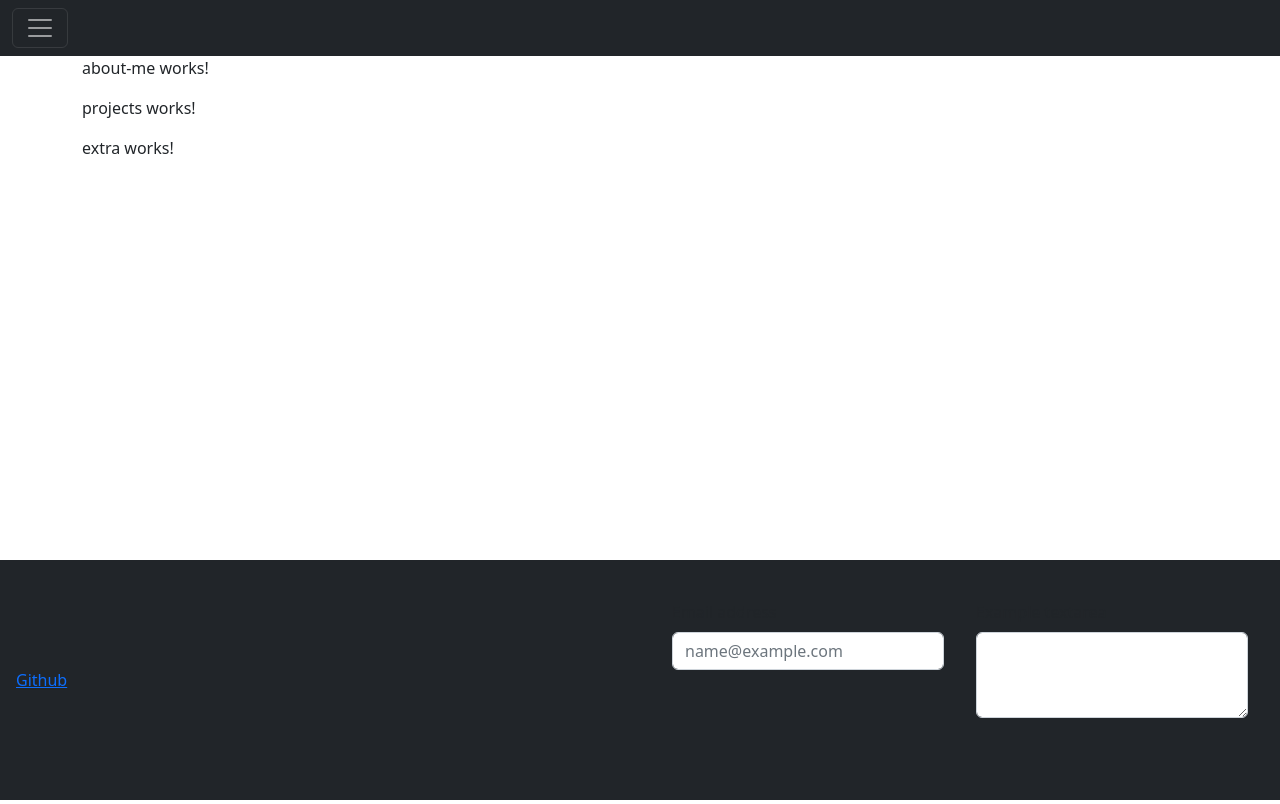
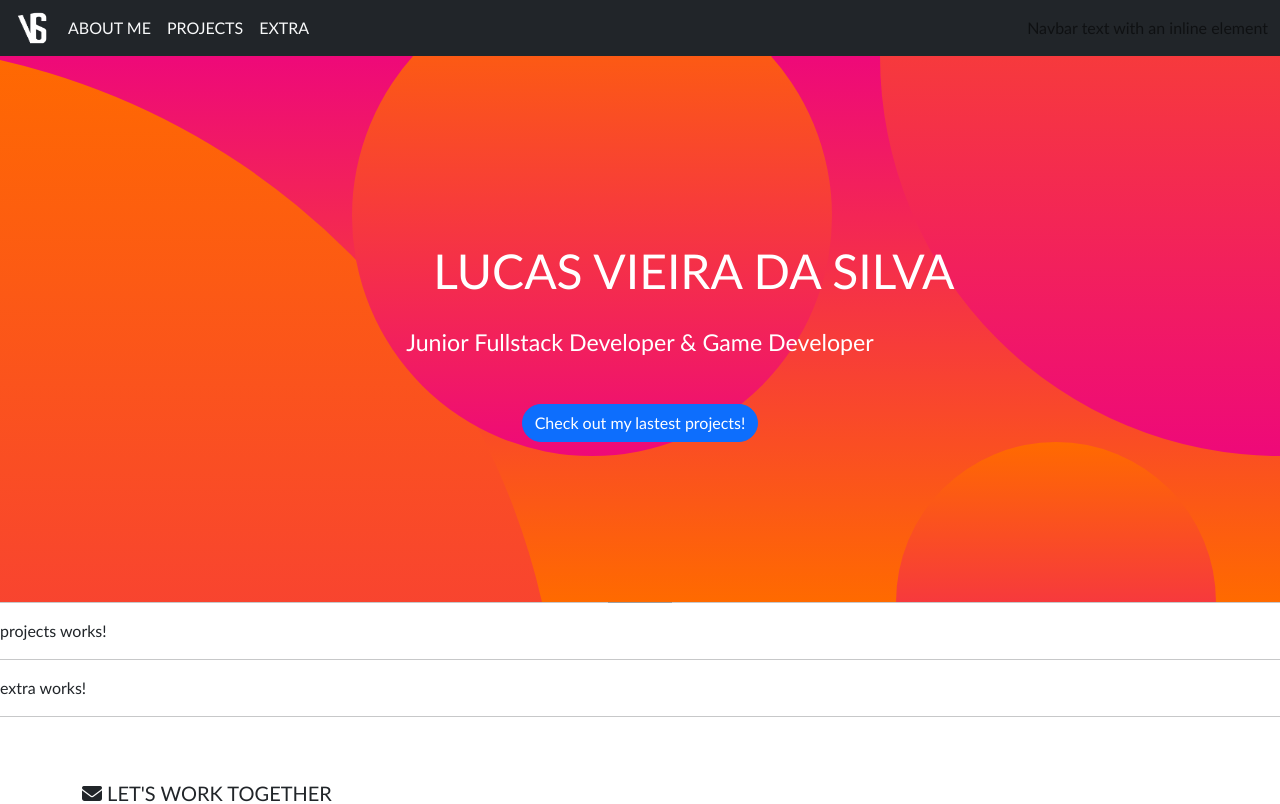
Before and after one commit to LucasVieiraS/lucasvieiras.github.io, an Angular app: page / in a window 1280 px wide. Shown: the top 804 px of the page. Built offline with nearby package versions, Linux system fonts and the light colour scheme.

Commit message:
new: page design

```diff
--- a/src/app/app.component.html
+++ b/src/app/app.component.html
@@ -1,41 +1,73 @@
 <header>
-  <div class="collapse" id="navbarToggleExternalContent">
-    <div class="bg-dark p-4">
-      <h5 class="text-white h4">Collapsed content</h5>
-      <span class="text-muted">Toggleable via the navbar brand.</span>
-    </div>
-  </div>
-  <nav class="navbar navbar-dark bg-dark">
+  <nav class="navbar navbar-expand-lg bg-dark">
     <div class="container-fluid">
-      <button class="navbar-toggler" type="button" data-bs-toggle="collapse" data-bs-target="#navbarToggleExternalContent" aria-controls="navbarToggleExternalContent" aria-expanded="false" aria-label="Toggle navigation">
+      <a href="/"><img src="../assets/personal-logo-scaled.png" id="personal-logo-navbar" width="40" height="32" class="d-block me-2" role="img"></a>
+      <button class="navbar-toggler" type="button" data-bs-toggle="collapse" data-bs-target="#navbarText" aria-controls="navbarText" aria-expanded="false" aria-label="Toggle navigation">
         <span class="navbar-toggler-icon"></span>
       </button>
+      <div class="collapse navbar-collapse" id="navbarText">
+        <ul class="navbar-nav me-auto mb-2 mb-lg-0">
+          <li class="nav-item">
+            <a class="nav-link active text-light" aria-current="page" routerLink="about-me">ABOUT ME</a>
+          </li>
+          <li class="nav-item">
+            <a class="nav-link text-light" routerLink="projects">PROJECTS</a>
+          </li>
+          <li class="nav-item">
+            <a class="nav-link text-light" routerLink="extra">EXTRA</a>
+          </li>
+        </ul>
+        <span class="navbar-text">
+          Navbar text with an inline element
+        </span>
+      </div>
     </div>
   </nav>
 </header>
 
 <section>
-  <main class="container">
-    <app-about-me></app-about-me>
-    <app-projects></app-projects>
-    <app-extra></app-extra>
-  </main>
+  <app-about-me></app-about-me>
+  <hr style="margin-top: -1px;">
+  <app-projects></app-projects>
+  <hr>
+  <app-extra></app-extra>
 </section>
 
 <footer>
-  <nav class="navbar navbar-dark bg-dark">
-    <div class="container-fluid">
-      <a href="https://github.com/LucasVieiraS">Github</a>
-    </div>
-    <div class="container-fluid">
+  <hr>
+  <div class="container py-5">
+    <div class="row">
+      <h5><i class="fa-solid fa-envelope"></i> LET'S WORK TOGETHER</h5>
       <div class="mb-3">
-        <label for="exampleFormControlInput1" class="form-label">Email address</label>
-        <input type="email" class="form-control" id="exampleFormControlInput1" placeholder="name@example.com">
+        <label for="exampleFormControlInput1" class="form-label">Email Address</label>
+        <input type="email" class="form-control" id="exampleFormControlInput1" placeholder="username@example.com">
       </div>
       <div class="mb-3">
-        <label for="exampleFormControlTextarea1" class="form-label">Example textarea</label>
-        <textarea class="form-control" id="exampleFormControlTextarea1" rows="3"></textarea>
+        <label for="exampleFormControlTextarea1" class="form-label">Message</label>
+        <textarea class="form-control" id="exampleFormControlTextarea1" rows="3" placeholder="Hello Lucas! I'm contacting you for..."></textarea>
       </div>
     </div>
-  </nav>
+  </div>
+  <hr>
+  <div class="container py-5">
+    <div class="row">
+      <div class="col-lg-3 mb-3">
+        <a class="d-inline-flex align-items-center mb-2 link-dark text-decoration-none" href="/" aria-label="Lucas Vieira da Silva Logo">
+          <img src="../assets/personal-logo-scaled.png" id="personal-logo" width="40" height="32" class="d-block me-2" role="img"><title>Bootstrap</title>
+          <span class="fs-5">Lucas Vieira da Silva <strong>© 2022</strong></span>
+        </a>
+        <ul class="list-unstyled small text-muted">
+          <li class="mb-2">Licensed by <a href="https://github.com/LucasVieiraS/LucasVieiraS.github.io/blob/master/LICENSE.md" target="_blank" rel="license noopener">MIT</a>.</li>
+          <li class="mb-2"><a href="https://github.com/LucasVieiraS/LucasVieiraS.github.io" target="_blank" rel="github noopener">Github Repository</a></li>
+        </ul>
+      </div>
+      <div class="col-6 col-lg-2 offset-lg-7 mb-3">
+        <h5><i class="fa-solid fa-bookmark"></i> CONTACT</h5>
+        <ul class="list-unstyled">
+          <li class="mb-2"><a href="https://github.com/LucasVieiraS"><i class="fa-brands fa-github"></i>Github</a></li>
+          <li class="mb-2"><a href="https://www.linkedin.com/in/LucasVieiraSilva/"><i class="fa-brands fa-linkedin"></i>LinkedIn</a></li>
+        </ul>
+      </div>
+    </div>
+  </div>
 </footer>
--- a/src/app/app.component.scss
+++ b/src/app/app.component.scss
@@ -2,7 +2,7 @@ footer nav {
   position: fixed;
   bottom: 0;
 
-  height: 15rem;
+  height: 10rem;
   width: 100vw;
 
   display: flex;
@@ -20,3 +20,15 @@ footer nav div {
     padding: 0;
   }
 }
+
+#personal-logo {
+  filter: invert(1);
+}
+
+.badge {
+  color: black;
+}
+
+li i {
+  margin-right: 5px;
+}
--- a/src/app/portfolio/about-me/about-me.component.html
+++ b/src/app/portfolio/about-me/about-me.component.html
@@ -1 +1,14 @@
-<p>about-me works!</p>
+<header class="masthead text-center text-white">
+  <div class="masthead-content">
+      <div class="container px-5 noselect">
+          <h1 class="masthead-heading mb-0 anim-typewriter" id="nameLabel">LUCAS VIEIRA DA SILVA</h1>
+          <h2 class="masthead-subheading mb-0">Junior Fullstack Developer & Game Developer</h2>
+          <a class="btn btn-primary btn-xl rounded-pill mt-5" href="#app-projects">Check out my lastest projects!</a>
+      </div>
+  </div>
+  <div class="bg-circle-1 bg-circle"></div>
+  <div class="bg-circle-2 bg-circle"></div>
+  <div class="bg-circle-3 bg-circle"></div>
+  <div class="bg-circle-4 bg-circle"></div>
+</header>
+<hr id="special-line">
--- a/src/app/portfolio/about-me/about-me.component.scss
+++ b/src/app/portfolio/about-me/about-me.component.scss
@@ -0,0 +1,101 @@
+/* Header */
+header.masthead {
+  position: relative;
+  overflow: hidden;
+  margin: auto;
+  padding-top: calc(7rem + 72px);
+  padding-bottom: 7rem;
+  width: 100%;
+  background: linear-gradient(0deg, #ff6a00 0%, #ee0979 100%);
+  background-repeat: no-repeat;
+  background-position: center center;
+  background-attachment: scroll;
+  background-size: cover;
+}
+
+header.masthead .masthead-content {
+  z-index: 1;
+  position: relative;
+}
+
+header.masthead .masthead-content .masthead-heading {
+  font-size: 4rem;
+}
+
+header.masthead .masthead-content .masthead-subheading {
+  font-size: 1rem;
+}
+
+header.masthead .bg-circle {
+  z-index: 0;
+  position: absolute;
+  border-radius: 100%;
+  background: linear-gradient(0deg, #ee0979 0%, #ff6a00 100%);
+}
+
+header.masthead .bg-circle-1 {
+  height: 90rem;
+  width: 90rem;
+  bottom: -55rem;
+  left: -55rem;
+}
+
+header.masthead .bg-circle-2 {
+  height: 50rem;
+  width: 50rem;
+  top: -25rem;
+  right: -25rem;
+}
+
+header.masthead .bg-circle-3 {
+  height: 20rem;
+  width: 20rem;
+  bottom: -10rem;
+  right: 5%;
+}
+
+header.masthead .bg-circle-4 {
+  height: 30rem;
+  width: 30rem;
+  top: -5rem;
+  right: 35%;
+}
+
+@media (min-width: 992px) {
+  header.masthead {
+    padding-top: calc(10rem + 55px);
+    padding-bottom: 10rem;
+  }
+  header.masthead .masthead-content .masthead-heading {
+    font-size: 3rem;
+  }
+  header.masthead .masthead-content .masthead-subheading {
+    font-size: 1.45rem;
+  }
+}
+
+/* Typewriter Label */
+#nameLabel {
+  position: relative;
+  top: 50%;
+  margin: 0 auto;
+  text-align: center;
+  white-space: nowrap;
+  overflow: hidden;
+  transform: translateY(-50%);
+}
+
+/* Animation */
+.anim-typewriter{
+  animation: typewriter 4s steps(120) .3s 1 normal both, blinkcursor 500ms steps(120) infinite normal;
+}
+
+@keyframes typewriter{
+  from{width: 0;}
+  to{width: 24em;}
+}
+
+@keyframes blinkcursor{
+  from{border-right-color: rgba(255,255,255,.75);}
+  to{border-right-color: transparent;}
+}
--- a/src/index.html
+++ b/src/index.html
@@ -7,11 +7,11 @@
   <meta name="viewport" content="width=device-width, initial-scale=1">
   <link rel="icon" type="image/x-icon" href="assets/dev-brands.svg">
   <link href="https://cdn.jsdelivr.net/npm/bootstrap@5.2.0/dist/css/bootstrap.min.css" rel="stylesheet" integrity="sha384-gH2yIJqKdNHPEq0n4Mqa/HGKIhSkIHeL5AyhkYV8i59U5AR6csBvApHHNl/vI1Bx" crossorigin="anonymous">
-
 </head>
 <body>
   <app-root></app-root>
   <script src="https://cdn.jsdelivr.net/npm/@popperjs/core@2.11.5/dist/umd/popper.min.js" integrity="sha384-Xe+8cL9oJa6tN/veChSP7q+mnSPaj5Bcu9mPX5F5xIGE0DVittaqT5lorf0EI7Vk" crossorigin="anonymous"></script>
   <script src="https://cdn.jsdelivr.net/npm/bootstrap@5.2.0/dist/js/bootstrap.min.js" integrity="sha384-ODmDIVzN+pFdexxHEHFBQH3/9/vQ9uori45z4JjnFsRydbmQbmL5t1tQ0culUzyK" crossorigin="anonymous"></script>
+  <script src="https://kit.fontawesome.com/a55874067a.js" crossorigin="anonymous"></script>
 </body>
 </html>
--- a/src/styles.scss
+++ b/src/styles.scss
@@ -1 +1,24 @@
 /* You can add global styles to this file, and also import other style files */
+body {
+  min-height: 100%;
+  font-family: 'Trebuchet MS', 'Lucida Sans', Arial, sans-serif;
+}
+
+a {
+  color: rgb(145, 86, 255);
+  transition: 0.2s ease-in;
+}
+
+a:hover {
+  color: rgb(66, 35, 124);
+}
+
+#special-line {
+  display: block;
+  width: 5%;
+  margin:auto
+}
+
+.noselect {
+  user-select: none;
+}
```
Also changed, not shown: src/assets/personal-logo-scaled.png (added).
